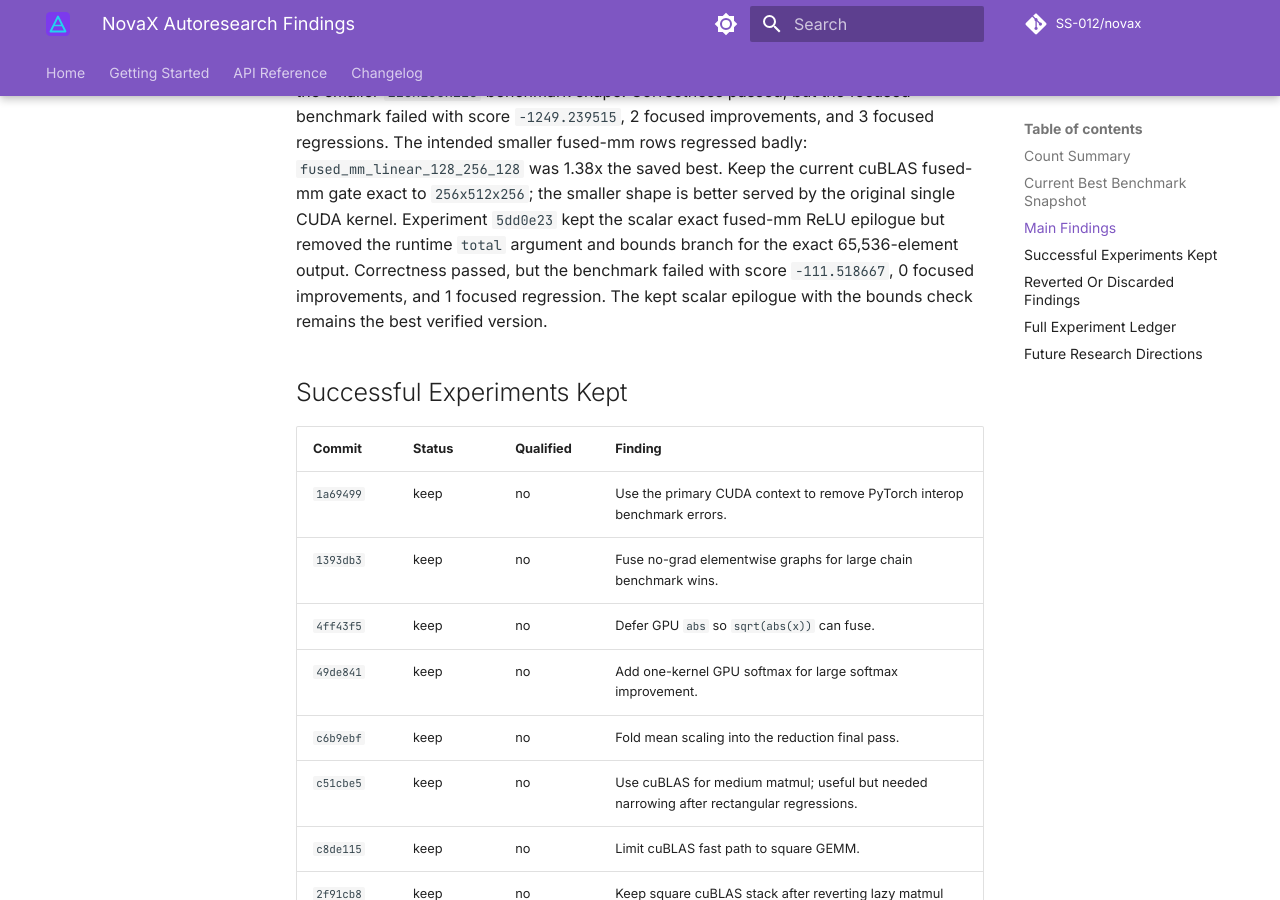
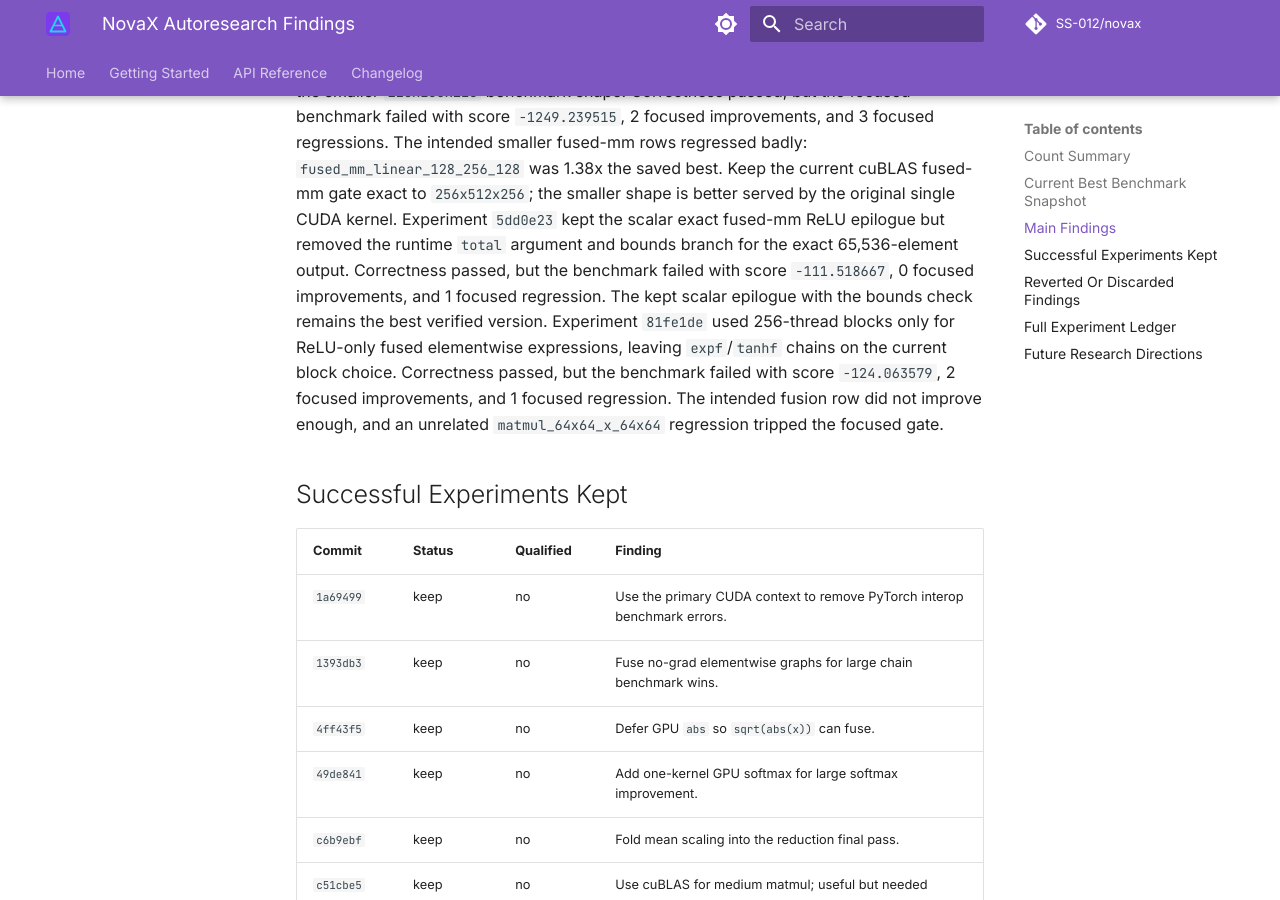
Before and after one commit to SS-012/novax, an MkDocs documentation site: the page built from docs/autoresearch-findings.md, in a window 1280 px wide and 900 px high, scrolled down 6230 px. Built offline with MkDocs 1.6.1 and Material for MkDocs 9.7.7, drawn with Linux system fonts in a browser that asks for light colours; comment, search, counter and statistics services are not loaded; the version menu is left out; some of the changed text lies outside the part shown.

Commit message:
docs: log relu fused block experiment

```diff
--- a/docs/autoresearch-findings.md
+++ b/docs/autoresearch-findings.md
@@ -282,6 +282,12 @@
 output. Correctness passed, but the benchmark failed with score `-111.518667`,
 0 focused improvements, and 1 focused regression. The kept scalar epilogue with
 the bounds check remains the best verified version.
+Experiment `81fe1de` used 256-thread blocks only for ReLU-only fused
+elementwise expressions, leaving `expf`/`tanhf` chains on the current block
+choice. Correctness passed, but the benchmark failed with score `-124.063579`,
+2 focused improvements, and 1 focused regression. The intended fusion row did
+not improve enough, and an unrelated `matmul_64x64_x_64x64` regression tripped
+the focused gate.
 
 ## Successful Experiments Kept
 
@@ -379,6 +385,7 @@
 | `277a76f` | discard | Vectorized exact fused-mm ReLU epilogue regressed the 256 fused-mm naive row and failed the focused gate. |
 | `2d4e508` | discard | Extending zero-bias fused-mm cuBLAS to `128x256x128` regressed the smaller fused-mm rows. |
 | `5dd0e23` | discard | Exact scalar fused-mm ReLU epilogue without bounds checks produced no focused improvements. |
+| `81fe1de` | discard | 256-thread blocks for ReLU-only fused expressions failed the focused gate and regressed `matmul_64`. |
 
 ## Full Experiment Ledger
 
@@ -471,6 +478,7 @@
 | `277a76f` | discard | no | 2 | 1 | 0 | -83.806552 | 0.581182 | Vectorized exact fused-mm ReLU epilogue regressed the 256 fused-mm naive row and failed the focused gate. |
 | `2d4e508` | discard | no | 2 | 3 | 0 | -1249.239515 | 0.611800 | Extending zero-bias fused-mm cuBLAS to `128x256x128` regressed the smaller fused-mm rows. |
 | `5dd0e23` | discard | no | 0 | 1 | 0 | -111.518667 | 0.593527 | Exact scalar fused-mm ReLU epilogue without bounds checks produced no focused improvements. |
+| `81fe1de` | discard | no | 2 | 1 | 0 | -124.063579 | 0.592871 | 256-thread blocks for ReLU-only fused expressions failed the focused gate and regressed `matmul_64`. |
 
 ## Future Research Directions
 
```
Also changed, not shown: other parts of docs/autoresearch-findings.md (+4 -4 lines), papers/2026-05-30-frontier-gpu-optimization.md (+7 -0 lines).
